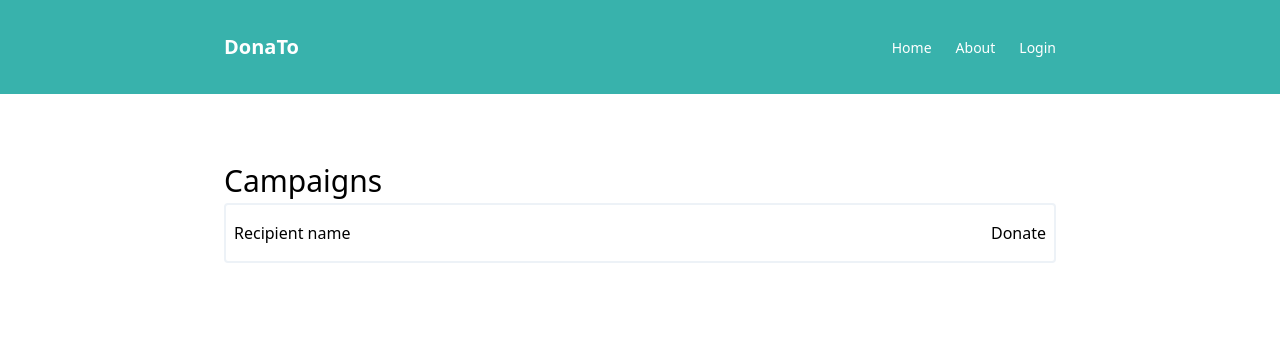
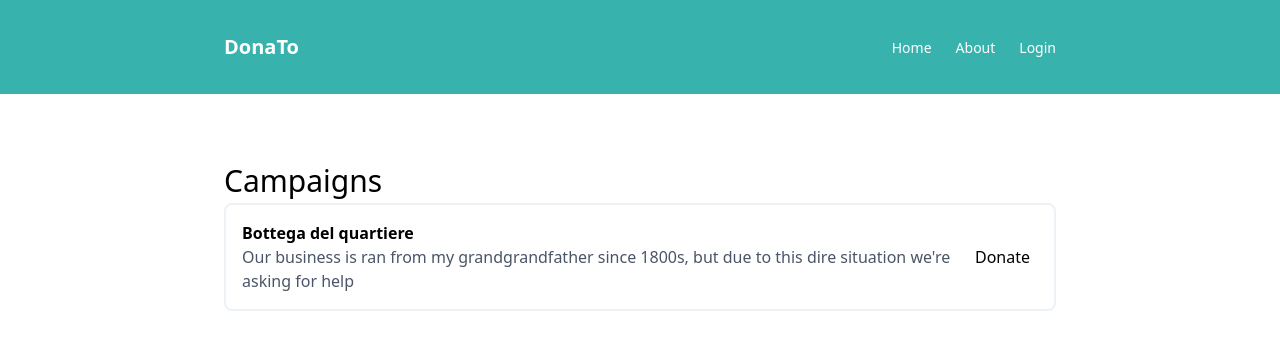
Before and after one commit to DonaTo-Project/donato, a Next.js app: page / in a window 1280 px wide. Shown: the top 350 px of the page. Built offline with nearby package versions, Linux system fonts and the light colour scheme.

Commit message:
Added redirection to payment provider alert

```diff
--- a/src/lib/withReduxStore.js
+++ b/src/lib/withReduxStore.js
@@ -27,7 +27,9 @@ export default (App) => {
         user: { address: "" },
         campaigns: [
           {
-            name: "Recipient name",
+            name: "Bottega del quartiere",
+            description:
+              "Our business is ran from my grandgrandfather since 1800s, but due to this dire situation we're asking for help",
             address: "0x1790Ba880D648DB9a5aEAdA458343566D0405201",
           },
         ],
--- a/src/pages/index.js
+++ b/src/pages/index.js
@@ -1,12 +1,25 @@
 import Layout from "../components/layout";
 import { useSelector } from "react-redux";
-import { useState } from "react";
+import { useState, useEffect } from "react";
 
 function Home(props) {
   const campaigns = useSelector((state) => state.campaigns);
+  const [isRedirecting, setIsRedirecting] = useState(false);
+  const [address, setAddress] = useState("");
+
+  useEffect(() => {
+    if (isRedirecting) {
+      setTimeout(() => {
+        window.location.href = `https://buy-staging.moonpay.io?apiKey=${process.env.MOONPAY_KEY}&currencyCode=dai&walletAddress=${address}&enabledPaymentMethods=credit_debit_card,sepa_bank_transfer&redirectURL=http://localhost:3000`;
+      }, 3500);
+
+      return () => clearTimeout();
+    }
+  }, [isRedirecting]);
 
   function redirectToPayment(address) {
-    window.location.href = `https://buy-staging.moonpay.io?apiKey=${process.env.MOONPAY_KEY}&currencyCode=dai&walletAddress=${address}&redirectURL=http://localhost:3000`;
+    setAddress(address);
+    setIsRedirecting(true);
   }
 
   return (
@@ -14,10 +27,14 @@ function Home(props) {
       <div className="flex flex-col">
         <h1 className="text-3xl">Campaigns</h1>
         {campaigns.map((campaign, i) => (
-          <div className="flex justify-between w-full px-2 py-4 border-2 border-gray-200 rounded">
-            <h2>{campaign.name}</h2>
+          <div className="flex justify-between w-full p-4 border-2 border-gray-200 rounded-lg">
+            <div>
+              <h2 className="font-bold">{campaign.name}</h2>
+              <p className="text-gray-700">{campaign.description}</p>
+            </div>
             <button
               type="button"
+              className="p-2 rounded-md hover:bg-gray-200"
               onClick={() => redirectToPayment(campaign.address)}
             >
               Donate
@@ -25,6 +42,13 @@ function Home(props) {
           </div>
         ))}
       </div>
+      {isRedirecting && (
+        <div className="absolute top-0 bottom-0 left-0 right-0 opacity-75">
+          <div className="flex items-center justify-center w-full h-full bg-white">
+            We are redirecting you to our trusted payment processor...
+          </div>
+        </div>
+      )}
       {props.transactionId !== "" && props.transactionStatus !== "" && (
         <div className="absolute bottom-0 right-0 p-4 m-8 text-green-800 bg-green-200">
           Your donation went well!
```
Also changed, not shown: package.json (+4 -4 lines).
